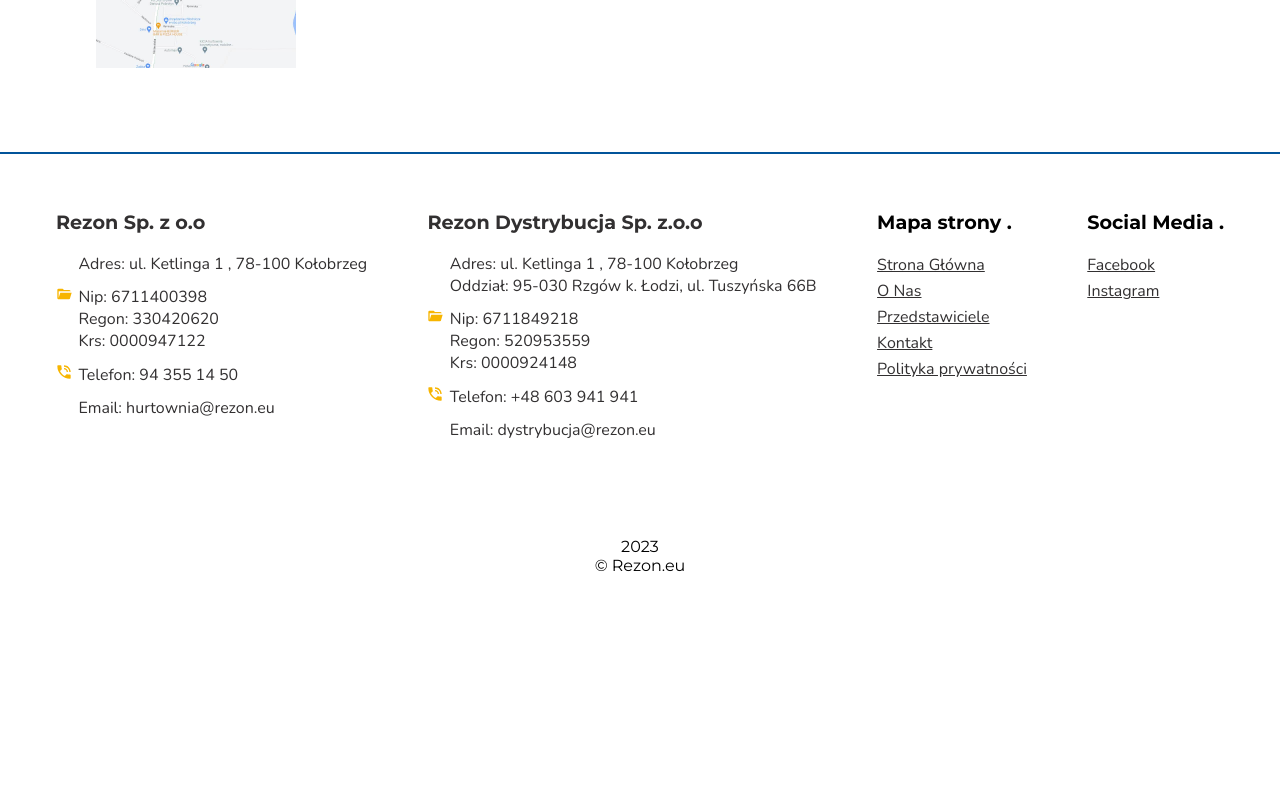
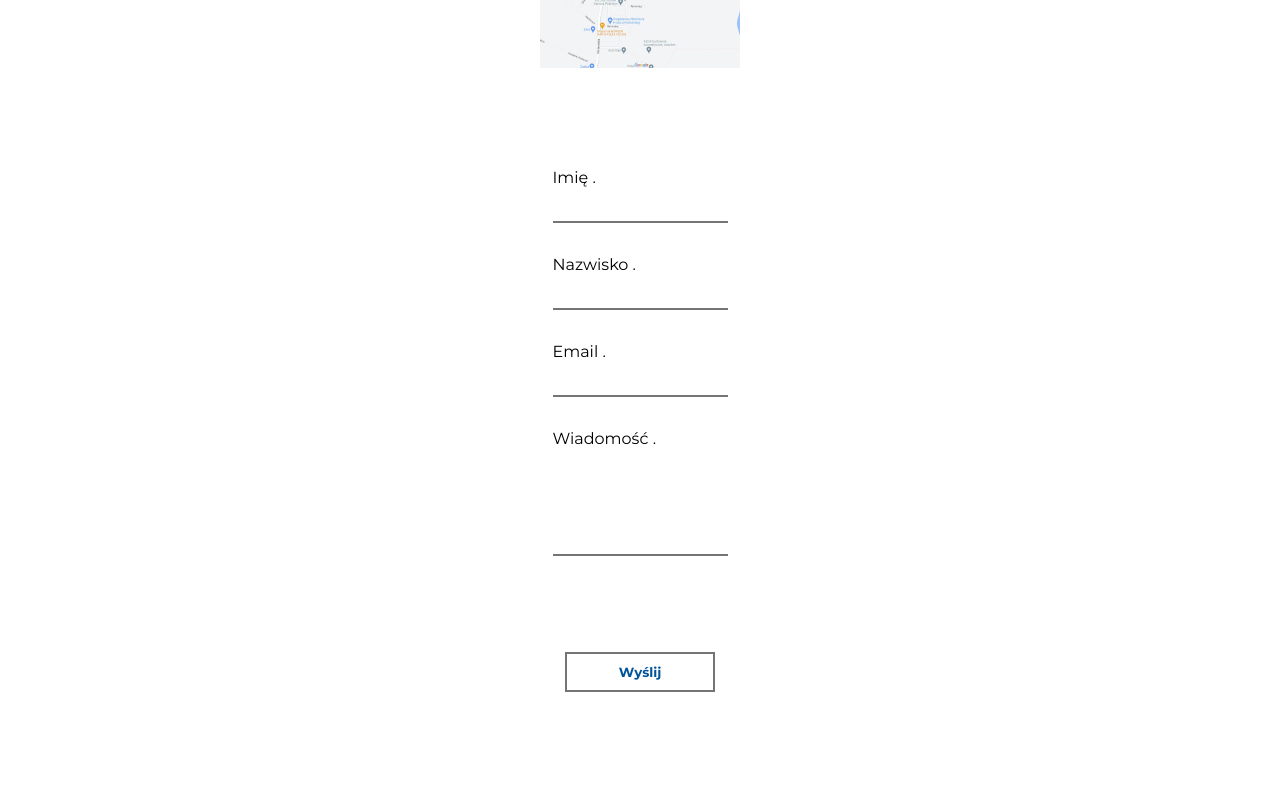
Before and after one commit to marcinzygan/rezon-product-catalogue, a Next.js app: page /kontakt in a window 1280 px wide. Shown: the part 400-1200 px from the top of the page. Before the commit the page ends 1007 px from the top, so only its background shows below. Built offline with nearby package versions, Linux system fonts and the light colour scheme; some icons are missing.

Commit message:
added contact form

```diff
--- a/src/components/ContactForm/ContactForm.js
+++ b/src/components/ContactForm/ContactForm.js
@@ -83,11 +83,7 @@
         name="message"
         className={classes.form__input + " " + classes.form__textarea}
       />
-      <input
-        type="submit"
-        value="Wyślij"
-        className={"btn" + " " + classes.form__btn}
-      />
+      <input type="submit" value="Wyślij" className={classes.form__btn} />
       <div
         className={
           !emailSent
@@ -115,7 +111,7 @@
           Postaramy się odpowiedzieć najszybciej jak to możliwe. <br></br>
           Miłego Dnia !
         </p>
-        <p className={classes.email__alert_message}>Comptrends.eu</p>
+        <p className={classes.email__alert_message}>Rezon.eu</p>
       </div>
     </form>
   );
--- a/src/components/ContactForm/ContactForm.module.css
+++ b/src/components/ContactForm/ContactForm.module.css
@@ -0,0 +1,89 @@
+/* FORM COMPONENT */
+.form__container {
+  position: relative;
+  display: flex;
+  flex-direction: column;
+  max-width: 600px;
+  margin: 0 auto;
+  margin-top: 4rem;
+  margin-bottom: 4rem;
+}
+.form__label {
+  font-family: var(--ff-heading);
+  font-weight: var(--fw-regular);
+  font-size: var(--fs-txt);
+  padding: 2rem 0 0.5rem 0;
+}
+.form__input {
+  /* height: 40px; */
+
+  padding: 0.25rem 0 0.25rem 0;
+  background: none;
+  border: none;
+  resize: none;
+  border-bottom: 2px solid var(--clr-gray);
+  color: var(--clr-black);
+  font-family: var(--ff-regular);
+}
+.form__input:focus {
+  outline: none;
+  border-bottom: 2px solid var(--clr-accent);
+}
+.form__textarea {
+  height: 100px;
+}
+.email__message {
+  position: absolute;
+  width: 100%;
+  height: 100%;
+  display: none;
+  border: 1px solid var(--clr-accent);
+  background-color: var(--clr-dark);
+}
+.email__message_visible {
+  display: block;
+}
+.email__alert_heading {
+  padding: 1rem 1rem 3rem 1rem;
+  font-family: var(--ff-heading);
+  font-size: var(--fs-h3);
+  font-weight: var(--fw-regular);
+  text-align: center;
+}
+.email__alert_name {
+  font-weight: var(--fw-bold);
+}
+.email__alert_message {
+  padding: 1rem;
+  font-size: var(--fs-text);
+  line-height: 1.4;
+}
+.form__btn {
+  background: none;
+  margin: 0 auto;
+  margin-top: 6rem;
+  width: 150px;
+  height: 40px;
+  border: 2px solid var(--clr-gray);
+  font-family: var(--ff-heading);
+  font-weight: var(--fw-bold);
+  color: var(--clr-accent);
+}
+.close__message_icon {
+  color: var(--clr-accentSecond);
+  display: block;
+  margin-left: auto;
+  margin-top: 0.5rem;
+  margin-right: 0.5rem;
+}
+/* MEDIA QUERIES */
+
+/* 1300px */
+@media (min-width: 1300px) {
+  .form__container {
+    margin-top: 0;
+    grid-row: 1/2;
+    grid-column: 5/7;
+    width: 100%;
+  }
+}
--- a/src/components/GoogleMap/google.module.css
+++ b/src/components/GoogleMap/google.module.css
@@ -2,3 +2,10 @@
   width: 200px;
   height: 200px;
 }
+@media (min-width: 1300px) {
+  .img {
+    width: 300px;
+    height: 300px;
+    margin-top: 3rem;
+  }
+}
--- a/src/pages/kontakt.js
+++ b/src/pages/kontakt.js
@@ -1,12 +1,17 @@
+import ContactForm from "@/components/ContactForm/ContactForm";
 import GoogleMap from "@/components/GoogleMap/GoogleMap";
 import PageHeading from "@/components/PageHeading/PageHeading";
 import React from "react";
+import classes from "../styles/kontakt.module.css";
 
 const kontakt = () => {
   return (
     <main className="main__page_layout">
       <PageHeading heading={"Kontakt"} subHeading={"Jak możemy pomóc ?"} />
-      <GoogleMap />
+      <div className={classes.form__container}>
+        <GoogleMap />
+        <ContactForm />
+      </div>
     </main>
   );
 };
--- /dev/null
+++ b/src/styles/kontakt.module.css
@@ -0,0 +1,13 @@
+.form__container {
+  display: flex;
+  flex-direction: column;
+  align-items: center;
+}
+
+@media (min-width: 1300px) {
+  .form__container {
+    flex-direction: row;
+    justify-content: center;
+    align-items: flex-start;
+  }
+}
```
